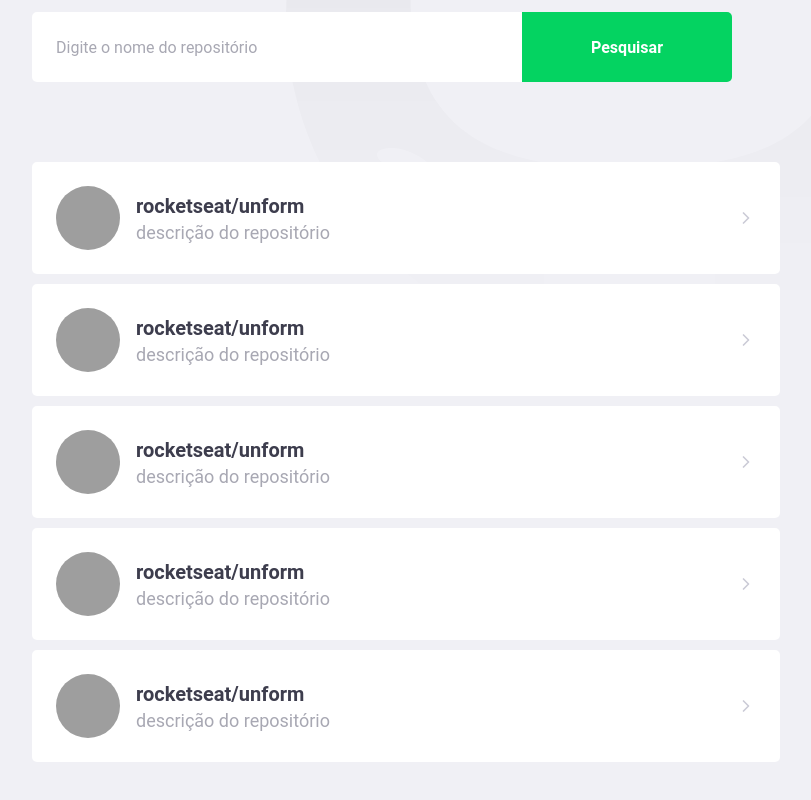
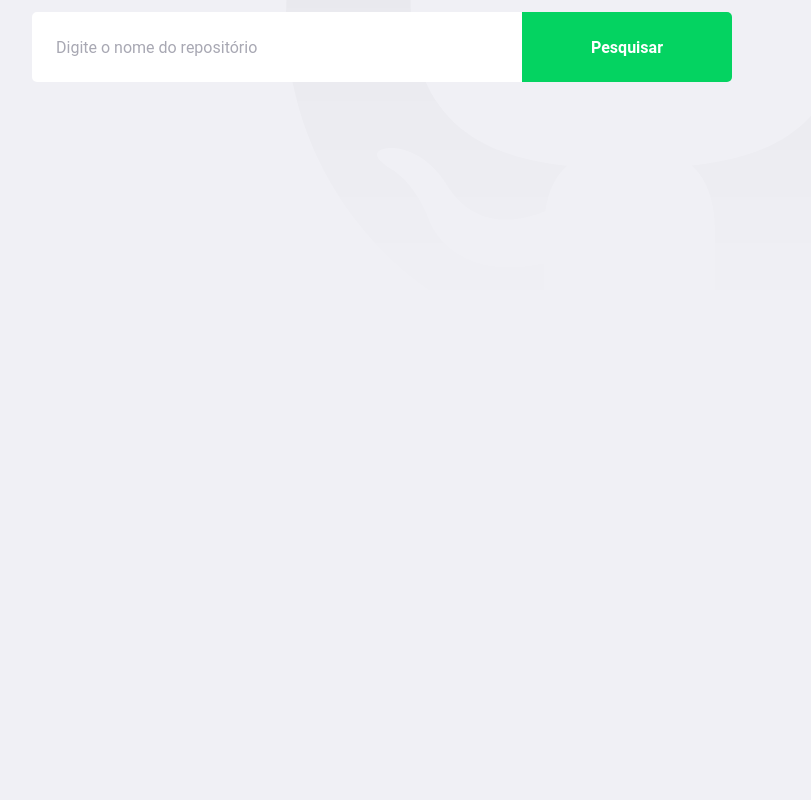
Before and after one commit to maupeba/Github-Explorer, a React (Create React App) app: page / in a window 1280 px wide. Shown: the part 296-1096 px from the top of the page, without its empty margins (128-939 px from the left). After the commit the page ends 800 px from the top, so only its background shows below. Built offline with nearby package versions, Linux system fonts and the light colour scheme; grey boxes are pictures that could not be loaded; the HTML template or start-up script is replaced by a standard one.

Commit message:
conexao com api feita

```diff
--- a/package.json
+++ b/package.json
@@ -11,6 +11,7 @@
     "@types/node": "^12.0.0",
     "@types/react": "^16.9.0",
     "@types/react-dom": "^16.9.0",
+    "axios": "^0.19.2",
     "polished": "^3.6.5",
     "react": "^16.13.1",
     "react-dom": "^16.13.1",
--- a/src/pages/Dashboard/index.tsx
+++ b/src/pages/Dashboard/index.tsx
@@ -1,81 +1,67 @@
-import React from 'react';
+/* eslint-disable camelcase */
+import React, { useState, FormEvent } from 'react';
 import { FiChevronRight } from 'react-icons/fi';
+
+import api from '../../services/api';
 
 import logoImg from '../../assets/logo.svg';
 
 import { Title, Form, Repositories } from './styles';
 
+interface Repository {
+  full_name: string;
+  owner: {
+    login: string;
+    avatar_url: string;
+  };
+  description: string;
+}
+
 const Dashboard: React.FC = () => {
+  const [newRepo, setNewRepo] = useState('');
+  const [repositories, setRepositories] = useState<Repository[]>([]);
+
+  async function handleAddRepository(
+    event: FormEvent<HTMLFormElement>,
+  ): Promise<void> {
+    event.preventDefault();
+
+    const response = await api.get(`repos/${newRepo}`);
+
+    const repository = response.data;
+
+    setRepositories([...repositories, repository]);
+    setNewRepo('');
+  }
+
   return (
     <>
       <img src={logoImg} alt="Github Explorer" />
       <Title>Explore repositórios no Github</Title>
-      <Form>
-        <input placeholder="Digite o nome do repositório" />
+      <Form onSubmit={handleAddRepository}>
+        <input
+          value={newRepo}
+          onChange={e => setNewRepo(e.target.value)}
+          placeholder="Digite o nome do repositório"
+        />
         <button type="submit">Pesquisar</button>
       </Form>
 
       <Repositories>
-        <a href="teste">
+        {repositories.map(repository => (
+          <a key={repository.full_name} href="teste">
             <img
-            src="https://avatars2.githubusercontent.com/u/33472260?s=460&u=96849512ab6ea279913cb65916d3b951d7fe1777&v=4"
-            alt="Maurício de Sousa"
+              src={repository.owner.avatar_url}
+              alt={repository.owner.login}
             />
             <div>
-            <strong>rocketseat/unform</strong>
-            <p>descrição do repositório</p>
+              <strong>{repository.full_name}</strong>
+              <p>{repository.description}</p>
             </div>
 
             <FiChevronRight size={20} />
           </a>
-        <a href="teste">
-          <img
-            src="https://avatars2.githubusercontent.com/u/33472260?s=460&u=96849512ab6ea279913cb65916d3b951d7fe1777&v=4"
-            alt="Maurício de Sousa"
-          />
-          <div>
-            <strong>rocketseat/unform</strong>
-            <p>descrição do repositório</p>
-          </div>
-
-          <FiChevronRight size={20} />
-        </a>
-        <a href="teste">
-          <img
-            src="https://avatars2.githubusercontent.com/u/33472260?s=460&u=96849512ab6ea279913cb65916d3b951d7fe1777&v=4"
-            alt="Maurício de Sousa"
-          />
-          <div>
-            <strong>rocketseat/unform</strong>
-            <p>descrição do repositório</p>
-          </div>
-
-          <FiChevronRight size={20} />
-        </a>
-        <a href="teste">
-          <img
-            src="https://avatars2.githubusercontent.com/u/33472260?s=460&u=96849512ab6ea279913cb65916d3b951d7fe1777&v=4"
-            alt="Maurício de Sousa"
-          />
-          <div>
-            <strong>rocketseat/unform</strong>
-            <p>descrição do repositório</p>
-          </div>
-
-          <FiChevronRight size={20} />
-        </a>
-        <a href="teste">
-          <img
-            src="https://avatars2.githubusercontent.com/u/33472260?s=460&u=96849512ab6ea279913cb65916d3b951d7fe1777&v=4"
-            alt="Maurício de Sousa"
-          />
-          <div>
-            <strong>rocketseat/unform</strong>
-            <p>descrição do repositório</p>
-          </div>
-
-          <FiChevronRight size={20} />
-        </a>
+        ))}
       </Repositories>
     </>
   );
--- a/src/pages/Dashboard/styles.ts
+++ b/src/pages/Dashboard/styles.ts
@@ -76,7 +76,8 @@
     }
 
     div {
-      margin-left: 16px;
+      margin: 0 16px;
+      flex: 1;
 
       strong {
         font-size: 20px;
--- /dev/null
+++ b/src/services/api.ts
@@ -0,0 +1,7 @@
+import axios from 'axios';
+
+const api = axios.create({
+  baseURL: 'https://api.github.com',
+});
+
+export default api;
```
Also changed, not shown: 1 other file (tests, documents, lock files or other folders). Lines whose indentation alone changed are shown as unchanged.
